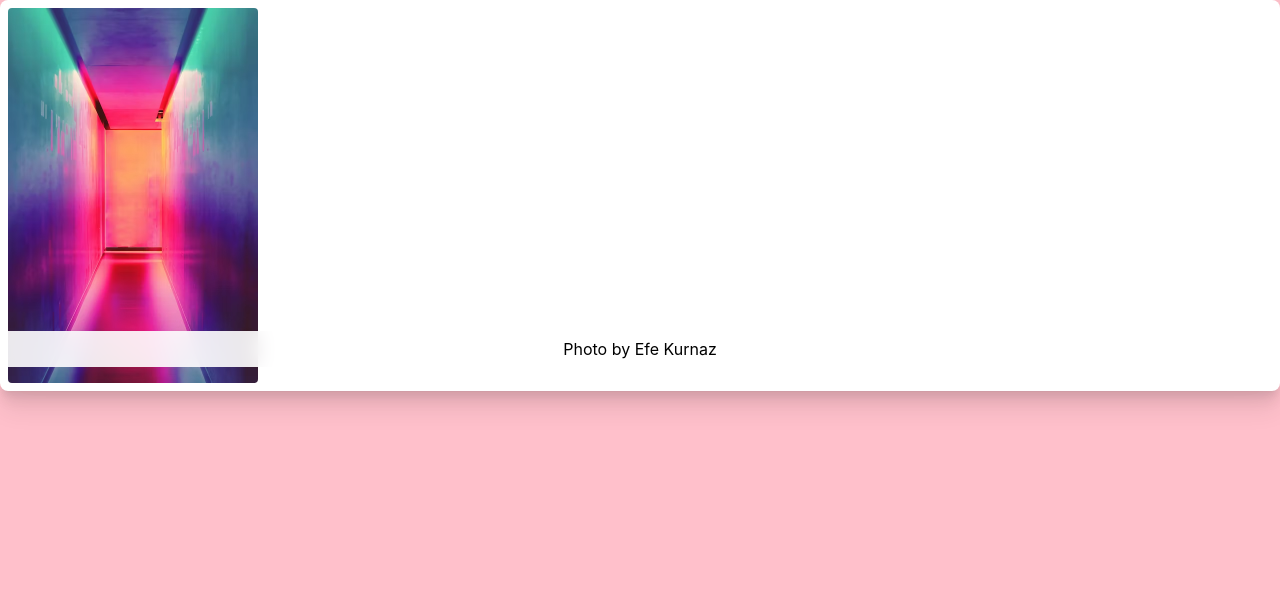
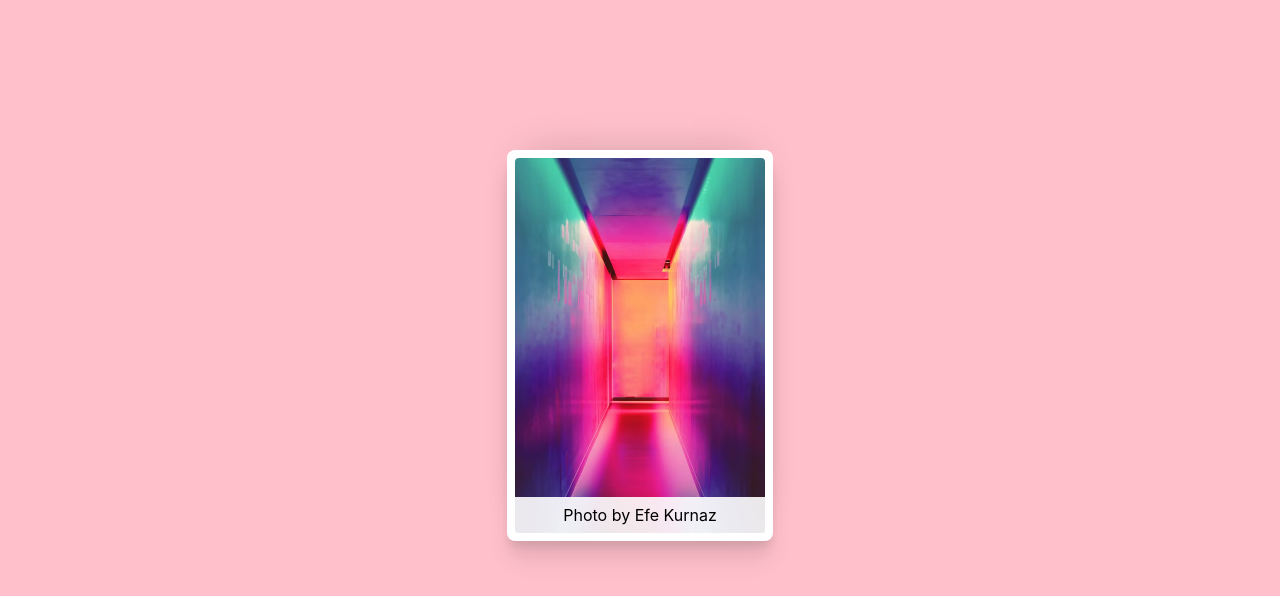
Before and after one commit to rahilansari261/cs-josh-module03, a React (Create React App) app: page / in a window 1280 px wide. Shown: the top 596 px of the page. Built offline with nearby package versions, Linux system fonts and the light colour scheme.

Commit message:
wallart changes

```diff
--- a/src/WallArt.js
+++ b/src/WallArt.js
@@ -10,8 +10,8 @@ export function WallArt({ src, alt, caption, width }) {
         src={src}
         alt={alt}
         style={{
-          width,
-          height,
+          '--width': width + 'px',
+          '--height': height + 'px',
         }}
       />
       <Caption>{caption}</Caption>
@@ -30,16 +30,20 @@ const Wrapper = styled.div`
     0 21.4px 24.5px -2px rgba(0, 0, 0, 0.073),
     0 -15px 40px -20px rgba(0, 0, 0, 0.2);
   border-radius: 8px;
+  width: 250px;
+  margin : 150px auto;
 `
 const Photo = styled.img`
   display: block;
   border-radius: 4px;
+  width: var(--width);
+  height: var(--height);
 `
 const Caption = styled.p`
   position: absolute;
   left: 8px;
   right: 8px;
-  bottom: 8px;
+  bottom: -8px;
   text-align: center;
   padding: 8px;
   background: hsl(0deg 0% 100% / 0.9);
```
